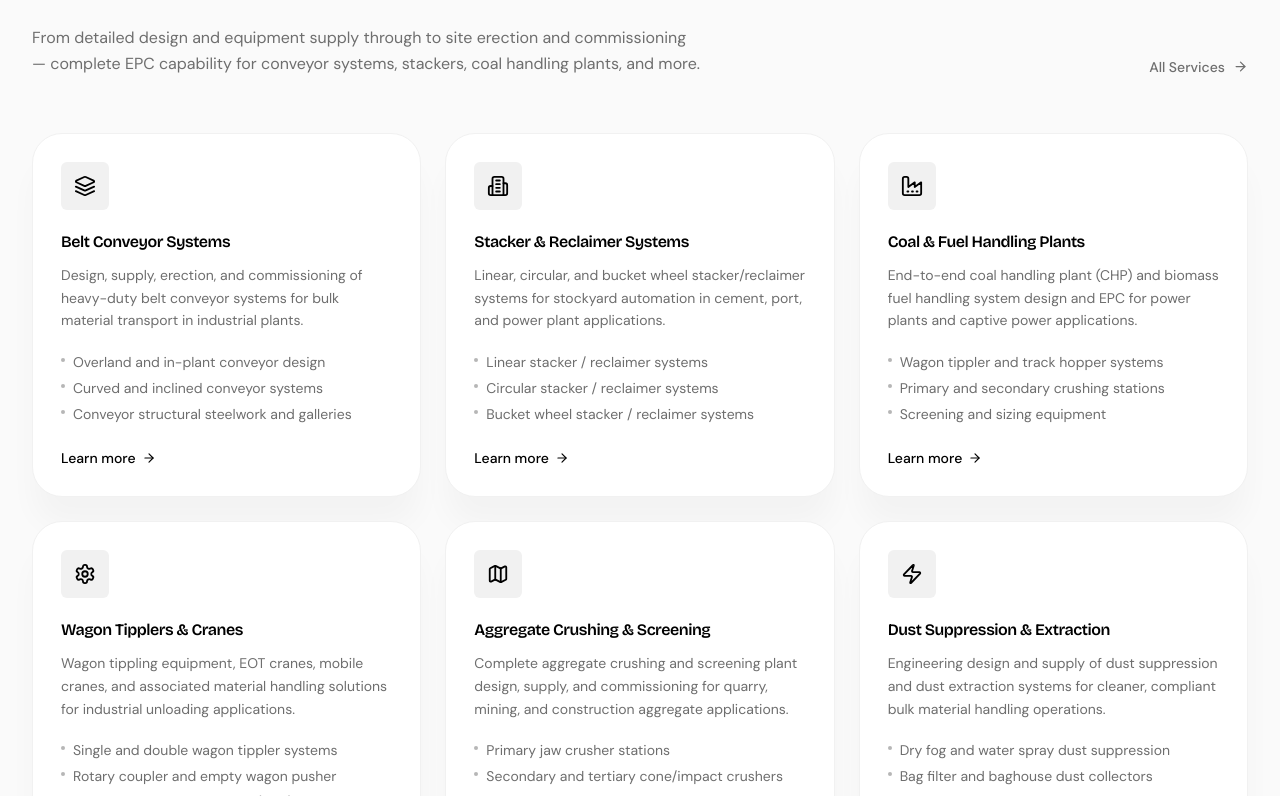
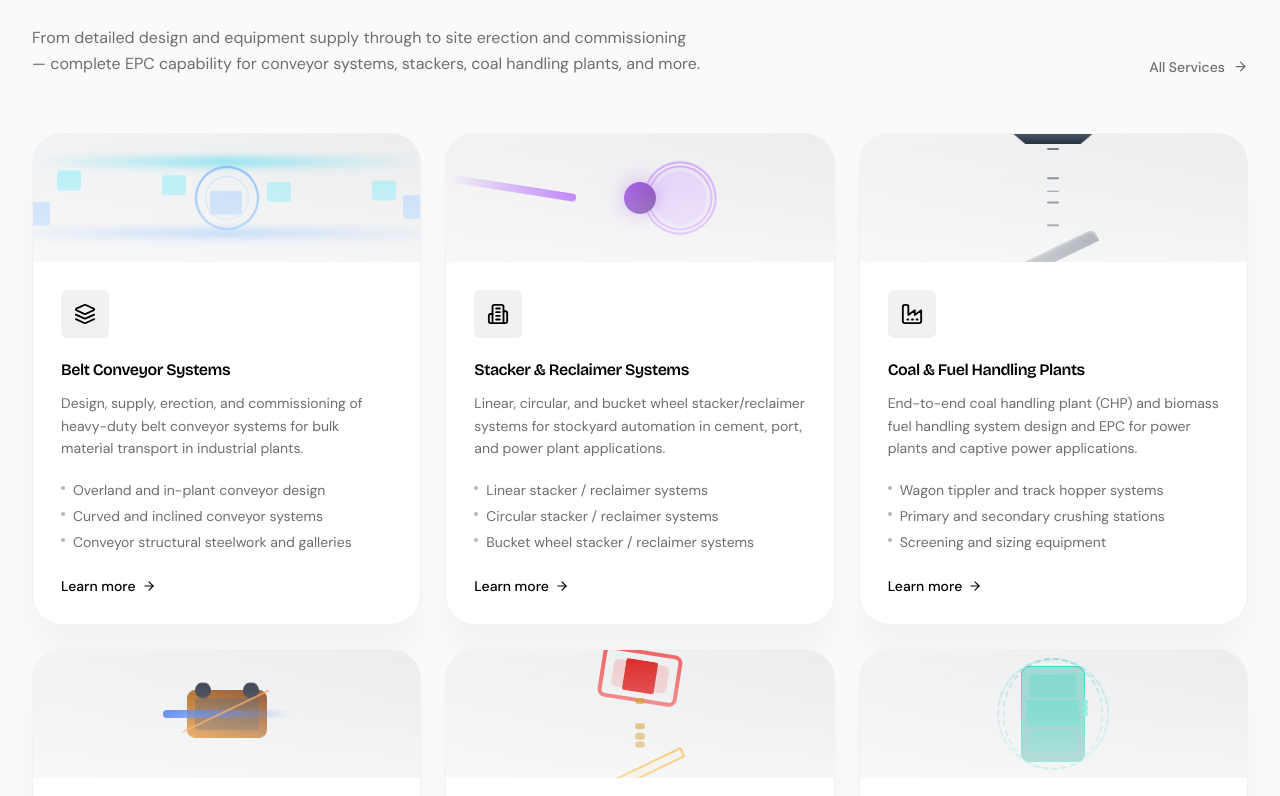
Before and after one commit to feelin-good/website-redesign, a Next.js app: page / in a window 1280 px wide. Shown: the part 1224-2020 px from the top of the page. Built offline with nearby package versions, Linux system fonts and the light colour scheme.

Commit message:
Enhance service cards with contextual 3D animations

```diff
--- a/components/sections/ServicesOverview.tsx
+++ b/components/sections/ServicesOverview.tsx
@@ -3,6 +3,7 @@ import { ArrowRight } from 'lucide-react'
 import { SectionHeader } from '@/components/ui/SectionHeader'
 import { AnimateOnScroll } from '@/components/ui/AnimateOnScroll'
 import { Icon } from '@/components/ui/Icon'
+import { Card3DAnimation } from '@/components/ui/Card3DAnimation'
 import { SERVICES } from '@/lib/data/services'
 
 export function ServicesOverview() {
@@ -33,6 +34,16 @@ export function ServicesOverview() {
                            shadow-humble hover:shadow-[0_40px_40px_-5px_rgba(0,0,0,0.05)] hover:-translate-y-0.5
                            transition-all duration-300 overflow-hidden"
               >
+                {/* 3D Animation Background */}
+                <div className="relative h-32 bg-gradient-to-br from-slate-900/5 to-slate-900/10 overflow-hidden">
+                  <Card3DAnimation
+                    type={service.slug as any}
+                    className="absolute inset-0"
+                  />
+                  {/* Overlay for better text contrast */}
+                  <div className="absolute inset-0 bg-gradient-to-t from-white/60 to-transparent pointer-events-none"></div>
+                </div>
+
                 <div className="p-7 flex flex-col flex-1">
                   {/* Icon */}
                   <div className="w-12 h-12 rounded-[6px] bg-ghost-white group-hover:bg-ink
```
